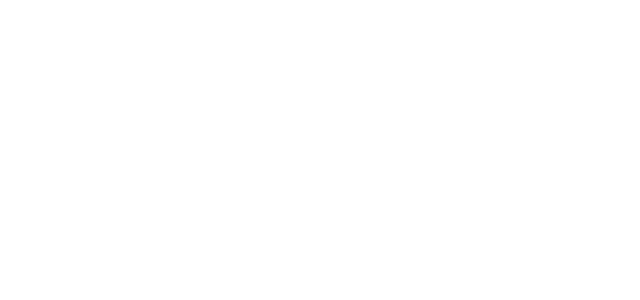
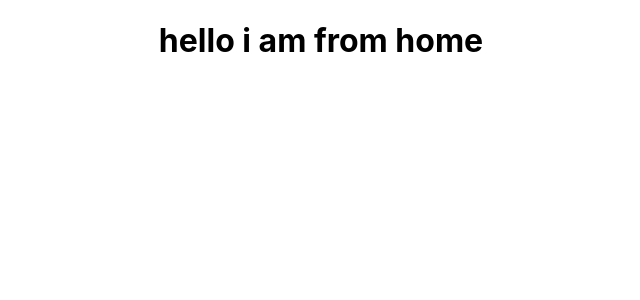
Before and after one commit to aaaasif/react-router, a React (Create React App) app: page / in a window 1280 px wide. Shown: the top 300 px of the page, without its empty margins (319-959 px from the left). Built offline with nearby package versions, Linux system fonts and the light colour scheme.

Commit message:
js added

```diff
--- a/src/App.js
+++ b/src/App.js
@@ -1,9 +1,11 @@
 import './App.css';
+import Home from './components/Home/Home';
 
 
 function App() {
   return (
     <div className="App">
+      <Home/>
 
     </div>
   );
--- a/src/components/Home/Home.js
+++ b/src/components/Home/Home.js
@@ -0,0 +1,11 @@
+import React from 'react';
+
+const Home = () => {
+    return (
+        <div>
+            <h1>hello i am from home</h1>
+        </div>
+    );
+};
+
+export default Home;
```
